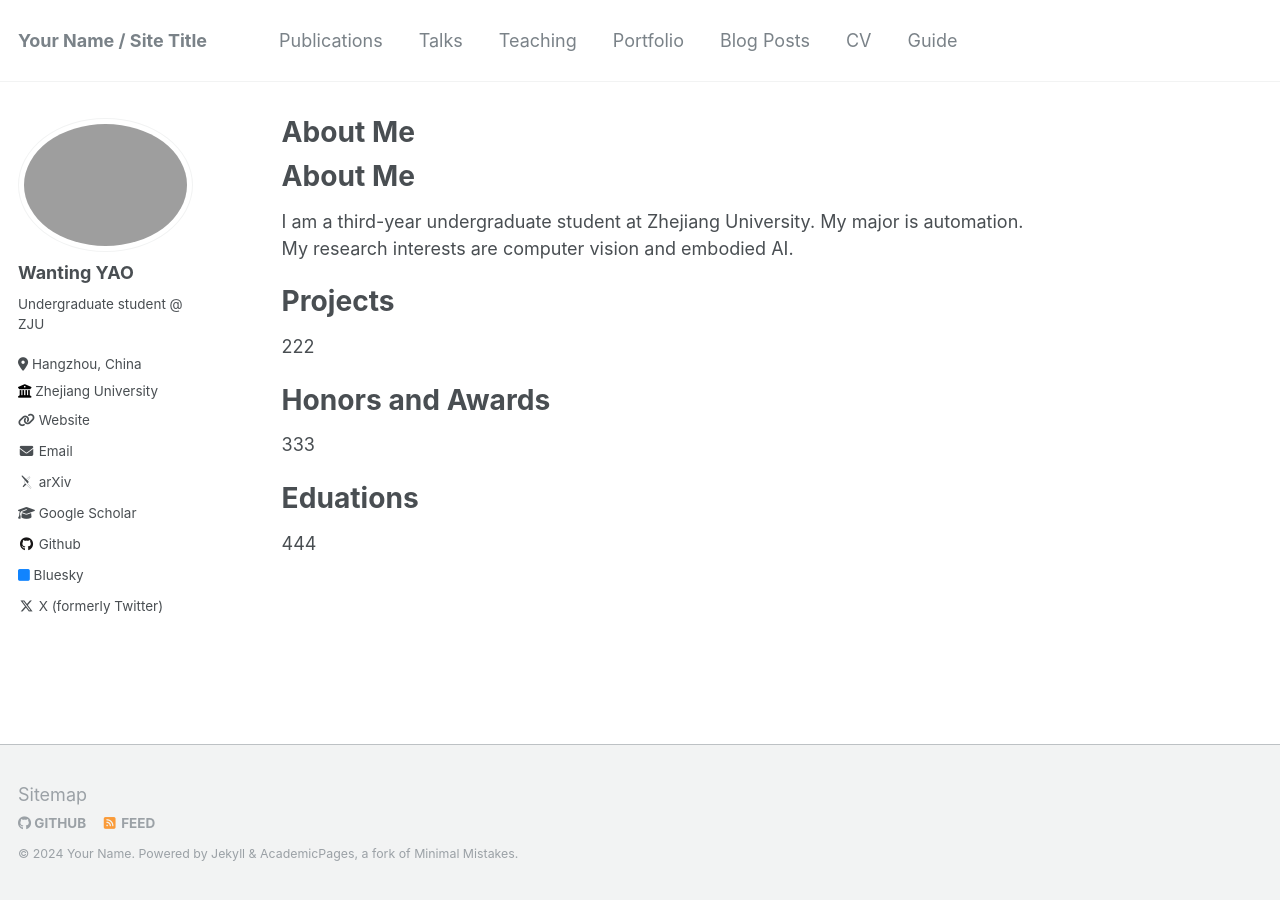
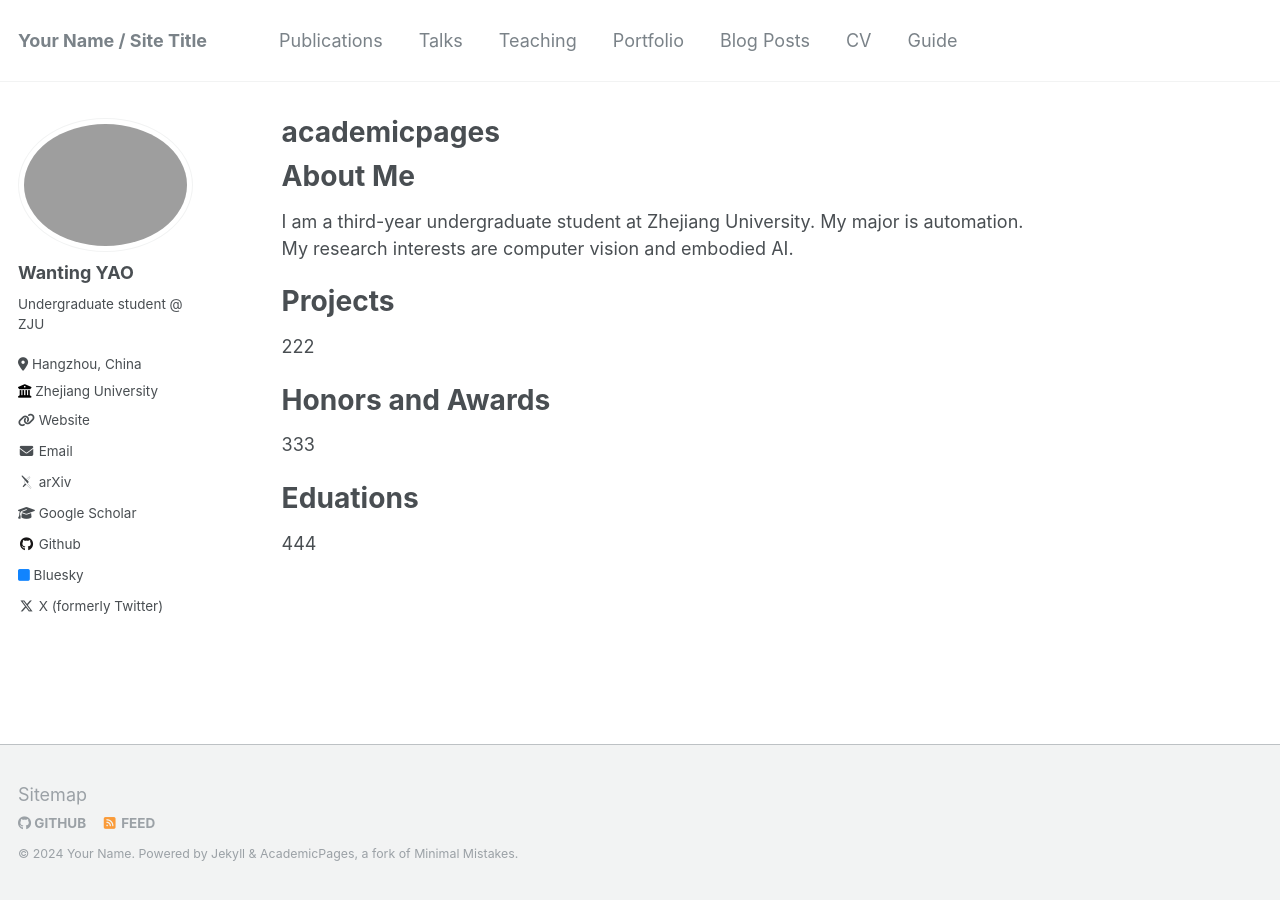
Before and after one commit to alkane2002/wantingyao.github.io, a Jekyll site: the page built from _pages/about.md, in a window 1280 px wide. Built offline with Jekyll 4.4.1, drawn with Linux system fonts in a browser that asks for light colours; some web fonts are replaced; our own code applies the rules of GitHub Pages for plain Markdown files.

Commit message:
Update about.md

```diff
--- a/_pages/about.md
+++ b/_pages/about.md
@@ -1,3 +1,12 @@
+---
+permalink: /
+title: "academicpages"
+author_profile: true
+redirect_from:
+  - /about/
+  - /about.html
+---
+
 About Me
 ======
 I am a third-year undergraduate student at Zhejiang University. My major is automation. My research interests are computer vision and embodied AI.
```
